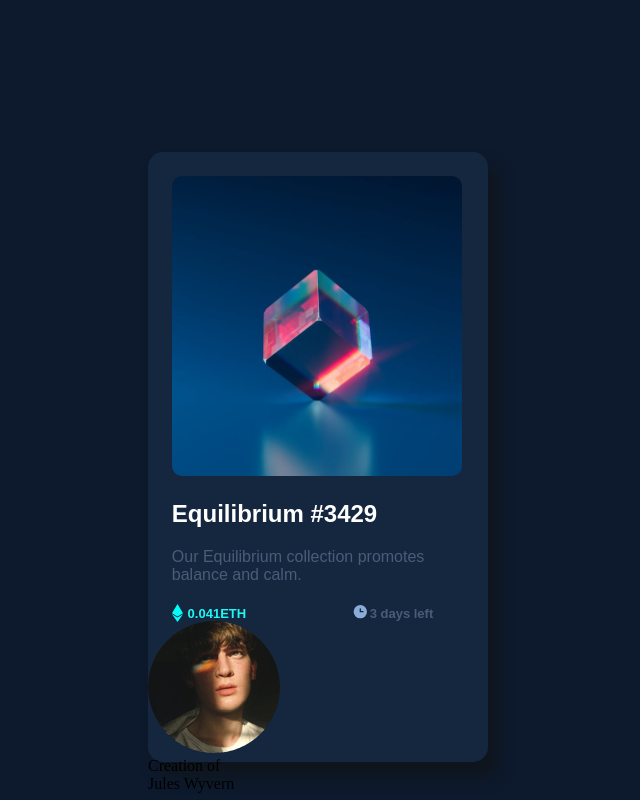
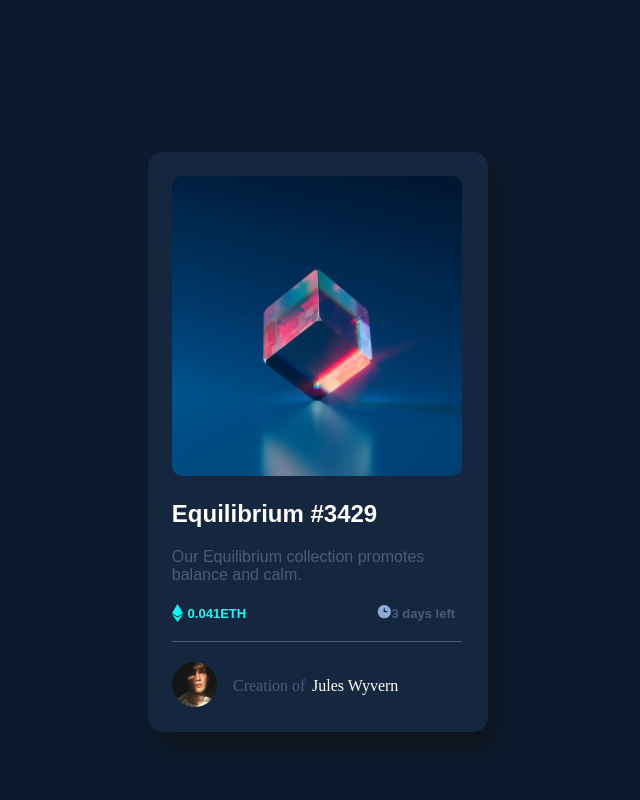
Before and after one commit to AnaNicoletti/ntft-card, a plain HTML site: page index.html in a window 1280 px wide. Shown: the whole page, without its empty margins (364-1004 px from the left). Drawn offline with Linux system fonts and the light colour scheme.

Commit message:
Estilização da linha e da foto

```diff
--- a/style.css
+++ b/style.css
@@ -8,7 +8,7 @@ body{
     display: table-column;
     border-radius: 15px;
     position: absolute;
-    height: 610px;
+    height: 580px;
     width: 340px;
     left: 40%;
     top: 19%;
@@ -50,15 +50,42 @@ body{
     font-weight: bold;
     font-size: 13px;
     margin-top: -9%;
-    margin-left: 60%;
+    margin-left: 67%;
 }
 
 .frase{
-    margin-top: -13%;
-    margin-left: 13%;
+    margin-top: -16%;
+    margin-left: 14%;
 }
 
 p{
     margin-top: -6%;
     margin-left: 5%;
 }
+
+.linha{
+    width: 290px;
+    height: 1px;
+    background-color: #495D79;
+    margin-left: 7%;
+    margin-top: 6%;
+}
+
+.foto{
+    width: 45px;
+    height: 45px;
+    margin-left: 7%;
+    margin-top: 6%;
+}
+
+.frase2{
+    color: #495D79;
+    margin-top: -10%;
+    margin-left: 25%;
+}
+
+.frase3{
+    margin-top: -7%;
+    margin-left: 31%;
+    color: white;
+}
```
